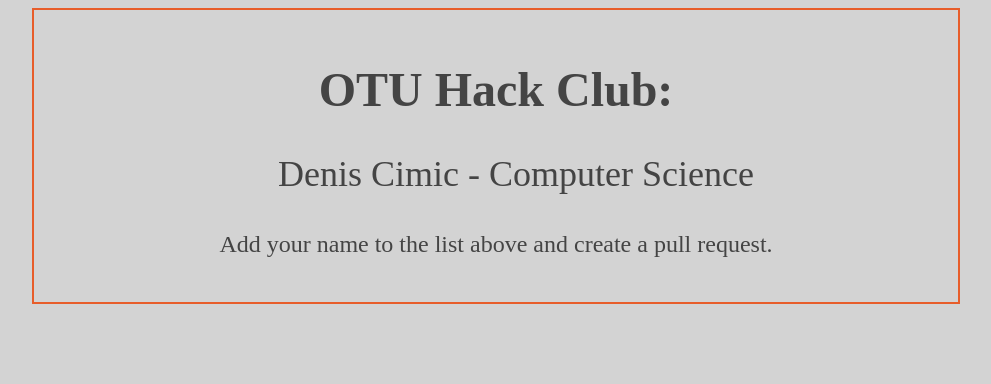
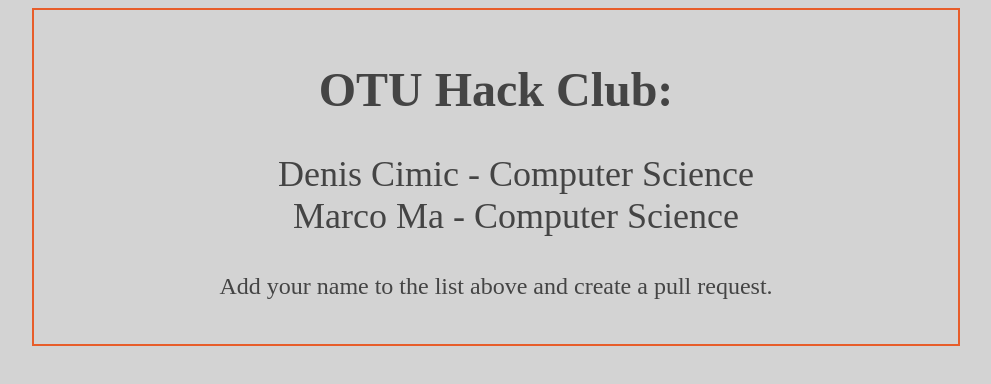
Before and after one commit to MarcoProlo/Hacktoberfest-OTU, a plain HTML site: page index.html in a window 1280 px wide. Shown: the part 664-1048 px from the top of the page, without its empty margins (144-1135 px from the left). Before the commit the page ends 1018 px from the top, so only its background shows below. Drawn offline with Linux system fonts and the light colour scheme.

Commit message:
Added Name

```diff
--- a/index.html
+++ b/index.html
@@ -46,6 +46,7 @@
             Add <li>Name</li> below
         -->
         <li>Denis Cimic - Computer Science</li>
+        <li>Marco Ma - Computer Science</li>
       </ul>
       <p>Add your name to the list above and create a pull request.</p>
     </div>
```
